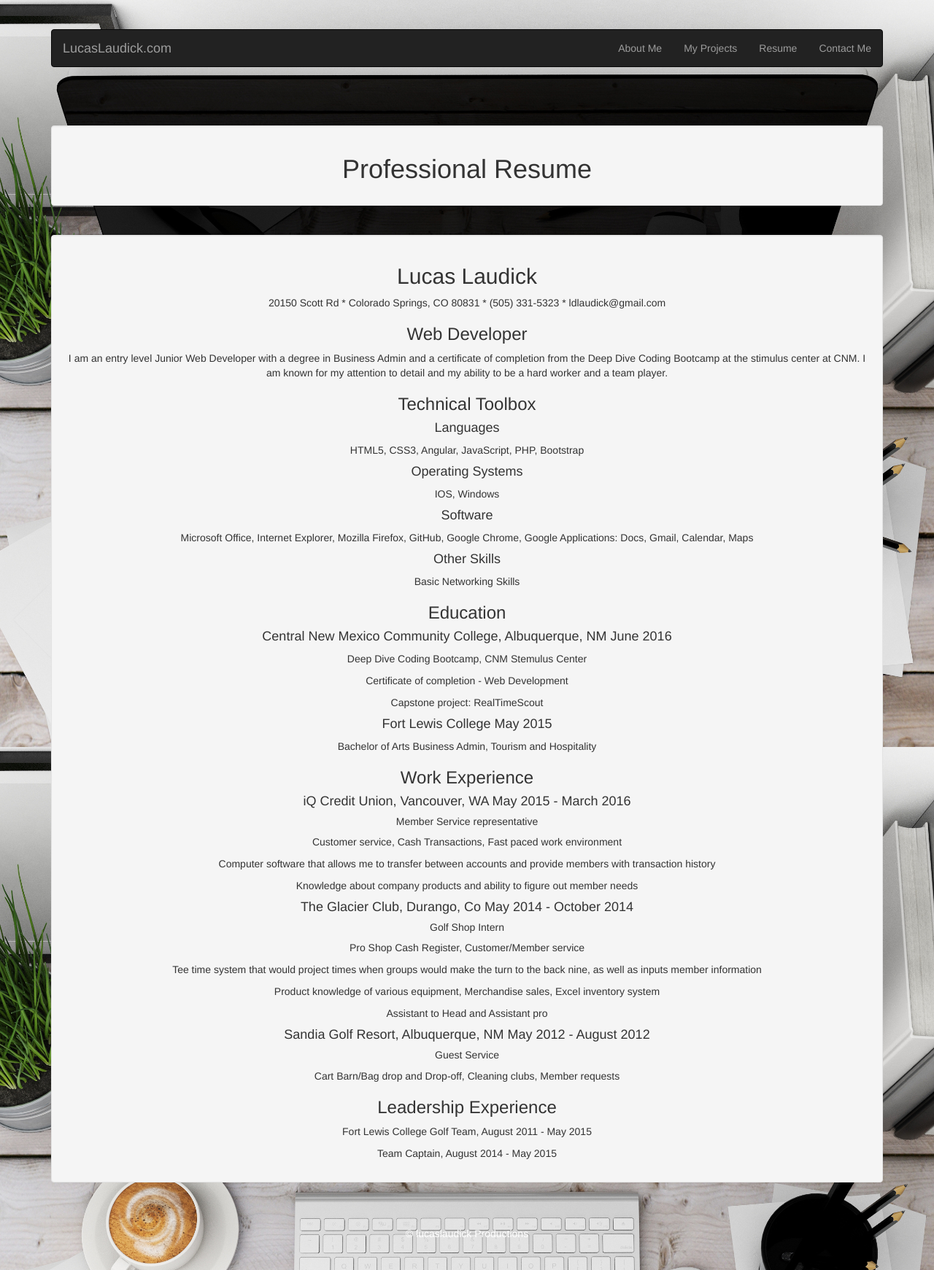
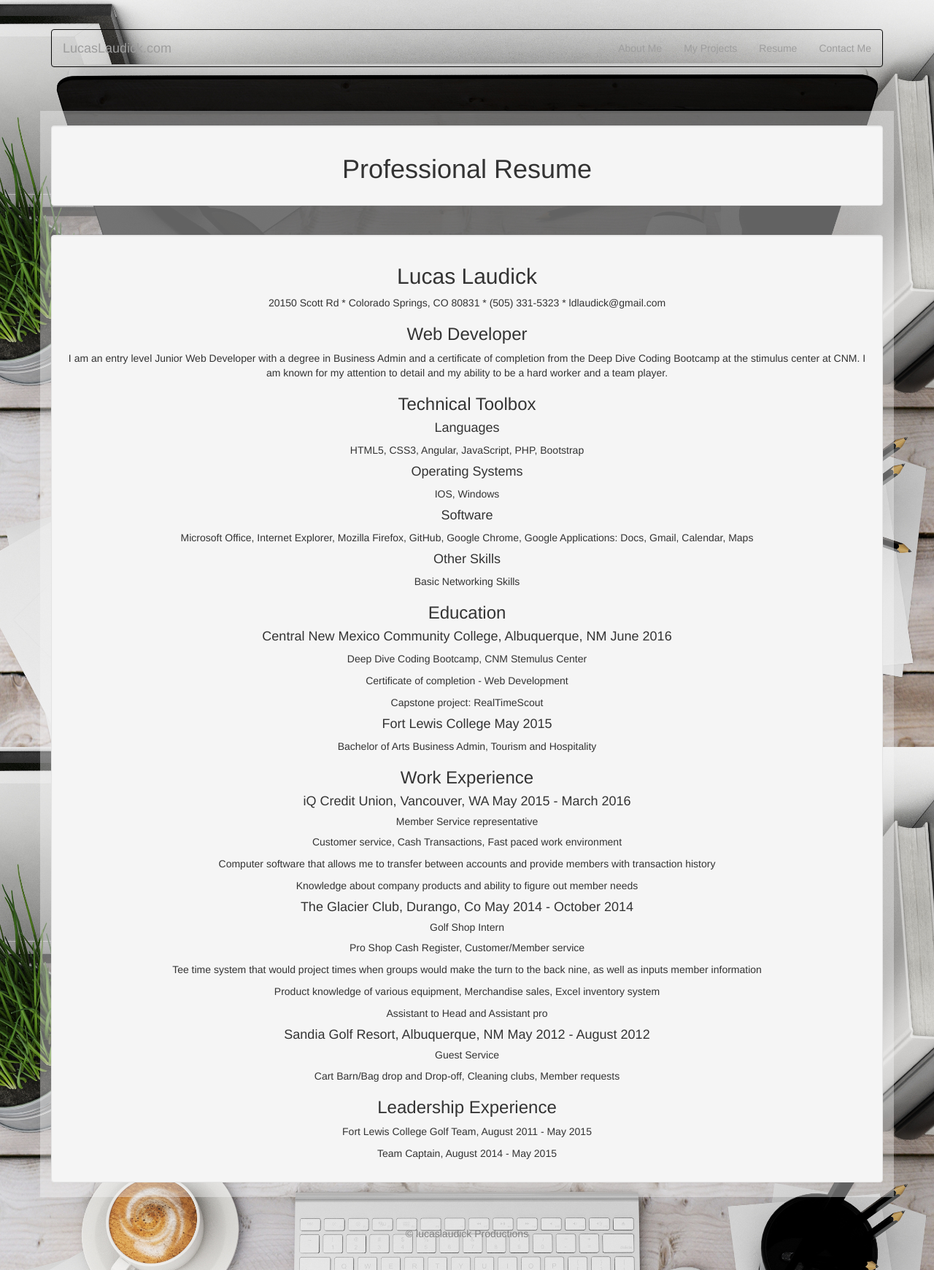
Before and after one commit to Llaudick315/lucaslaudick, a PHP site: page /resume/index.html in a window 1280 px wide. Shown: the whole page at 73% size. Run offline with PHP 8.4, Linux system fonts and the light colour scheme.

Commit message:
edited background again

```diff
--- a/public_html/css/style.css
+++ b/public_html/css/style.css
@@ -10,8 +10,8 @@ body {
 	-o-background-size: cover;
 	background-size: cover;
 }
-.navbar navbar-inverse {
-	background-color: blue;
+.navbar {
+	background-color: transparent;
 }
 
 /* header */
@@ -26,13 +26,14 @@ header {
 
 .row {
 	padding-top: 2rem;
+	background-color: rgba(245, 245, 245, 0.4);
 }
 
 
 /* footer */
 footer {
 	background: #ccc;
-	color:white;
+	color: grey;
 }
 html { display: flex;}
 body { width: 100%;}
```
